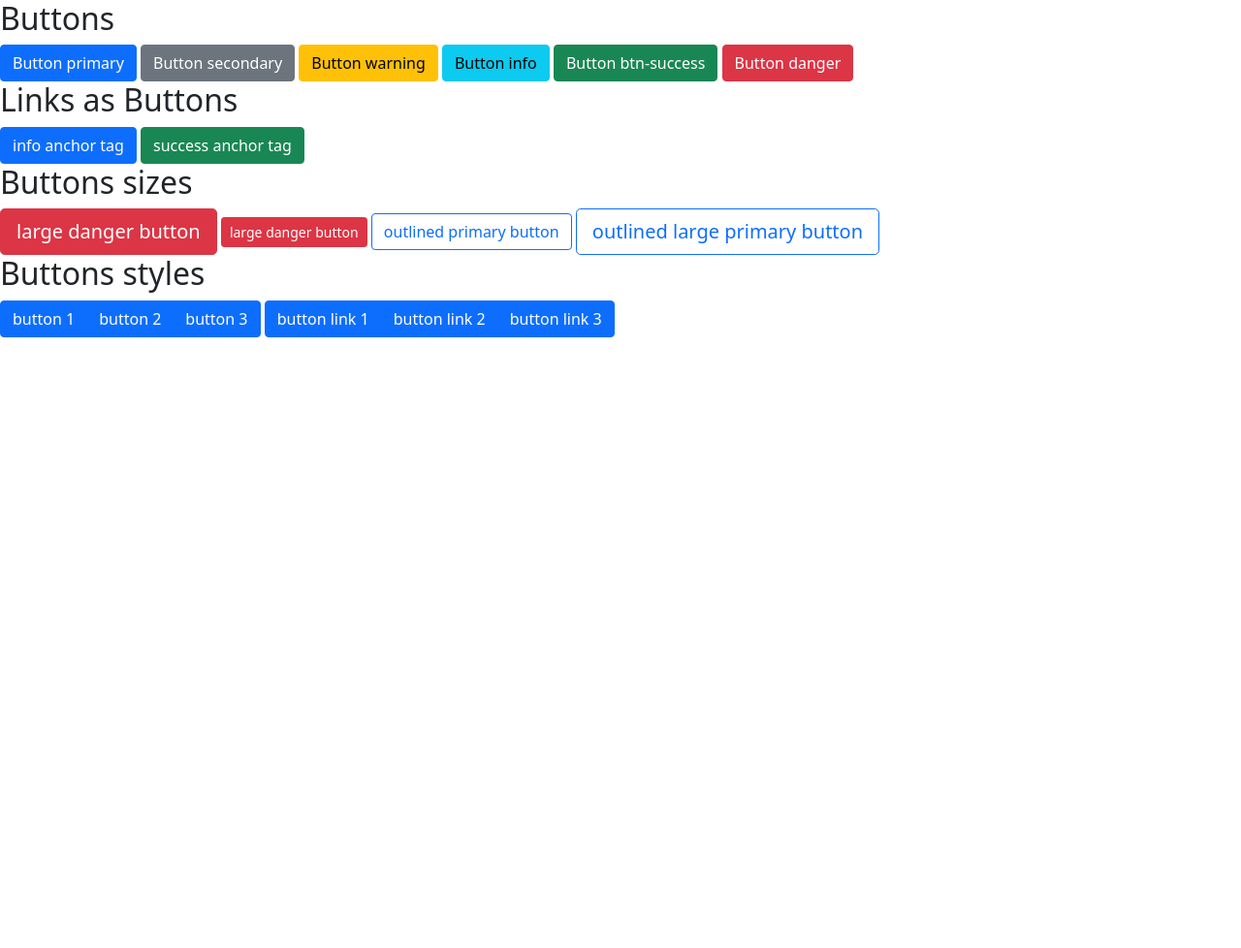
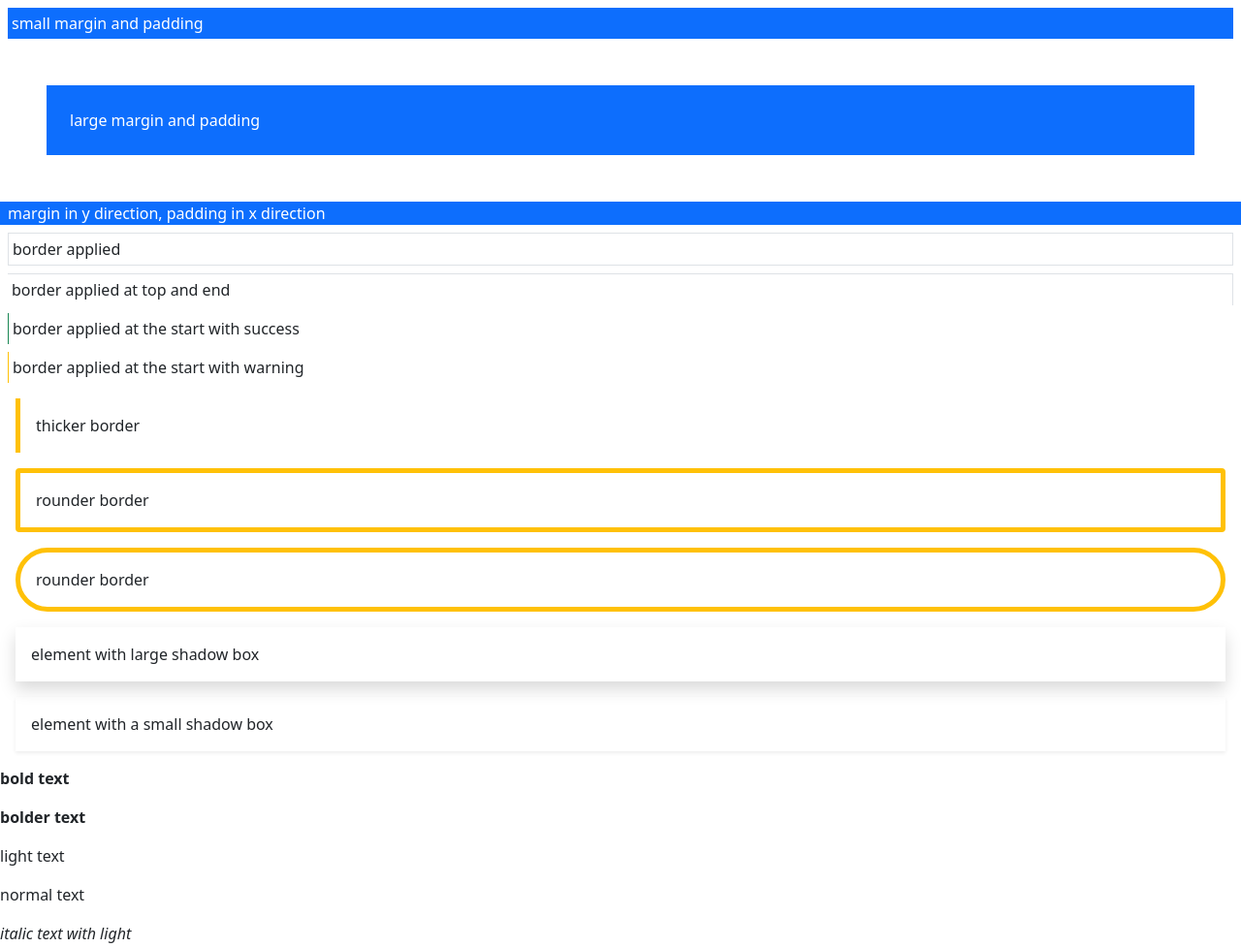
Before and after one commit to Gui37/Bootstrap, a plain HTML site: page index.html in a window 1280 px wide. Shown: the whole page at 97% size. Before the commit the page ends 800 px from the top, so only its background shows below. Drawn offline with nearby package versions, Linux system fonts and the light colour scheme.

Commit message:
Aula terminada

```diff
--- a/index.html
+++ b/index.html
@@ -8,37 +8,30 @@
     <title>Bootstrap Test</title>
 </head>
 <body>
-    <!-- Basic Buttons -->
-    <h2>Buttons</h2>
-    <button class="btn btn-primary">Button primary</button>
-    <button class="btn btn-secondary">Button secondary</button>
-    <button class="btn btn-warning">Button warning</button>
-    <button class="btn btn-info ">Button info</button>
-    <button class="btn btn-success">Button btn-success</button>
-    <button class="btn btn-danger">Button danger</button>
-    <!-- Anchor Tags -->
-    <h2>Links as Buttons</h2>
-    <a href="#" class="btn btn-primary">info anchor tag</a>
-    <a href="#" class="btn btn-success">success anchor tag</a>
-    <!-- Button Sizes -->
-    <h2>Buttons sizes</h2>
-    <button class="btn btn-lg btn-danger">large danger button</button>
-    <button class="btn btn-sm btn-danger">large danger button</button>
-    <!-- Outlines Styles -->
-    <button class="btn btn-outline-primary">outlined primary button</button>
-    <button class="btn btn-outline-primary btn-lg"> outlined large primary button</button>
-    <h2>Buttons styles</h2>
-    <!-- Buttons Groups -->
-    <div class="btn-group">
-        <button class="btn btn-primary">button 1</button>
-        <button class="btn btn-primary">button 2</button>
-        <button class="btn btn-primary">button 3</button>
-    </div>
-    <div class="btn-group">
-        <a href="#" class="btn btn-primary">button link 1</a>
-        <a href="#" class="btn btn-primary">button link 2</a>
-        <a href="#" class="btn btn-primary">button link 3</a>
-    </div>
+    <!-- margin and padding -->
+    <div class="btn-primary m-2 p-1">small margin and padding</div>
+    <div class="btn-primary m-5 p-4">large margin and padding</div>
+    <div class="btn-primary my-2 px-2">margin in y direction, padding in x direction</div>
+
+    <!-- borders -->
+    <div class="m-2 p-1 border">border applied</div>
+    <div class="m-2 p-1 border-top border-end">border applied at top and end</div>
+    <div class="m-2 p-1 border-start border-success">border applied at the start with success</div>
+    <div class="m-2 p-1 border-start border-warning ">border applied at the start with warning</div>
+    <div class="m-3 p-3 border-start border-warning border-5 ">thicker border</div>
+    <div class="m-3 p-3 rounded border border-warning border-5 ">rounder border</div>
+    <div class="m-3 p-3 rounded-pill border border-warning border-5 ">rounder border</div>
+
+    <!-- box shadow -->
+    <div class="m-3 p-3 shadow">element with large shadow box</div>
+    <div class="m-3 p-3 shadow-sm">element with a small shadow box</div>
+
+    <!-- font weight -->
+    <p class="fw-bold">bold text</p>
+    <p class="fw-bolder">bolder text</p>
+    <p class="fw-light">light text</p>
+    <p >normal text</p>
+    <p class="fst-italic fw-light">italic text with light</p>
 
 
 
```
